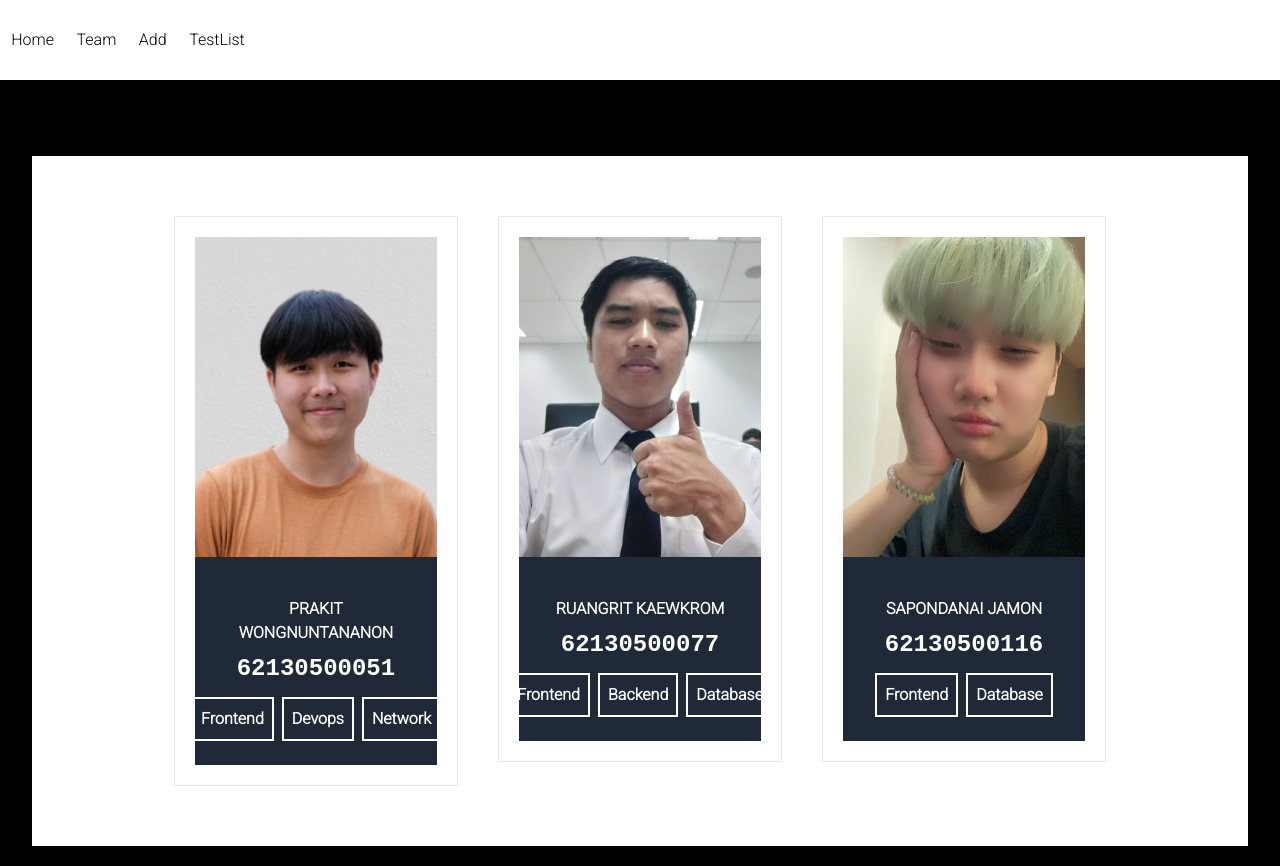
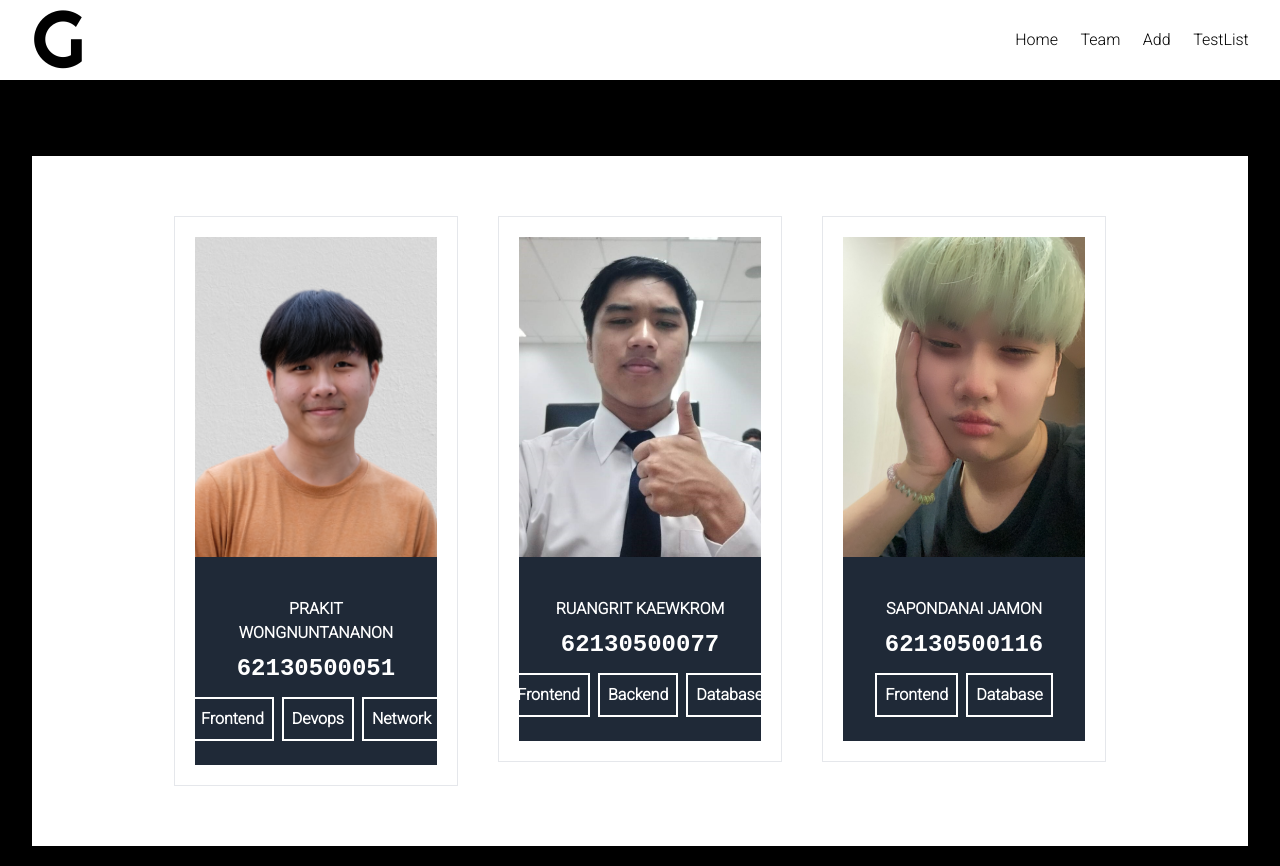
Before and after one commit to KB-Group-Enterprise/integrated-frontend, a Vue app: page /team in a window 1280 px wide. Built offline with nearby package versions, Linux system fonts and the light colour scheme.

Commit message:
[Update] New Navbar

```diff
--- a/public/index.html
+++ b/public/index.html
@@ -8,6 +8,7 @@
     <title><%= htmlWebpackPlugin.options.title %></title>
     <link rel="preconnect" href="https://fonts.gstatic.com">
     <link href="https://fonts.googleapis.com/css2?family=Roboto:wght@300&display=swap" rel="stylesheet">
+    <link href="https://fonts.googleapis.com/css2?family=Righteous&display=swap" rel="stylesheet">
 
   </head>
   <body>
--- a/src/components/Navbar.vue
+++ b/src/components/Navbar.vue
@@ -48,11 +48,26 @@
       <div class="h-1 my-2 bg-black rounded-xl"></div>
       <div class="h-1 bg-black rounded-xl"></div>
     </div>
-    <div class="hidden items-center justify-around lg:flex w-1/5">
-      <router-link @click="closeNavbar" to="/">Home</router-link>
-      <router-link @click="closeNavbar" to="/team">Team</router-link>
-      <router-link @click="closeNavbar" to="/add">Add</router-link>
-      <router-link @click="closeNavbar" to="/test/list">TestList</router-link>
+    <div class="hidden items-center justify-between lg:flex w-full">
+      <router-link
+        class="mx-3 px-2 text-xl"
+        @click="closeNavbar"
+        to="/"
+        style="font-family: 'Righteous', cursive"
+        ><div class="flex flex-col text-center">
+          <div class="flex flex-row">
+            <div class="g">G</div>
+            <div class="fadeIn"><div class="andi">ANDI</div></div>
+          </div>
+          <div class="fadeIn road"><div>ROAD</div></div>
+        </div>
+      </router-link>
+      <div class="w-1/5 flex justify-around mx-5">
+        <router-link @click="closeNavbar" to="/">Home</router-link>
+        <router-link @click="closeNavbar" to="/team">Team</router-link>
+        <router-link @click="closeNavbar" to="/add">Add</router-link>
+        <router-link @click="closeNavbar" to="/test/list">TestList</router-link>
+      </div>
     </div>
   </div>
 </template>
@@ -94,3 +109,43 @@ export default {
   },
 };
 </script>
+<style>
+.fadeIn {
+  opacity: 0;
+  animation-delay: 5s;
+  animation: fadeInBottom 1s forwards;
+}
+.g {
+  animation-delay: 0s;
+  animation: gandiGetStronger 2s forwards;
+}
+.andi {
+  /* opacity: 0; */
+  animation-delay: 1s;
+}
+.road {
+  /* opacity: 0; */
+  animation-delay: 2s;
+}
+
+@keyframes fadeInBottom {
+  from {
+    opacity: 0;
+    transform: translateY(2rem);
+  }
+  to {
+    opacity: 1;
+  }
+}
+@keyframes gandiGetStronger {
+  0% {
+    transform: scale(4) translateX(0.5rem) translateY(0.2rem);
+  }
+  30% {
+    transform: scale(4) translateX(0.5rem) translateY(0.2rem);
+  }
+  100% {
+    transform: scale(1);
+  }
+}
+</style>
```
